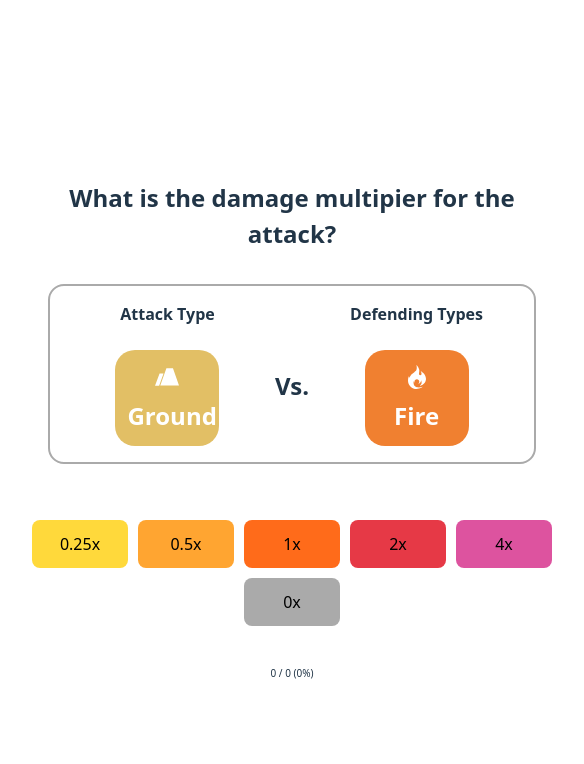
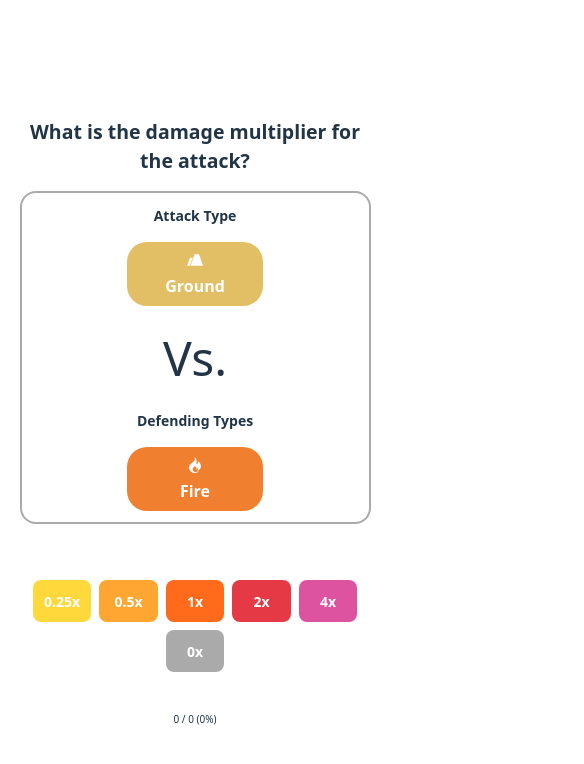
Before and after one commit to kamencoder/pokemon-weakness, a React (Vite) app: page / in a window 390 px wide. Shown: the top 764 px of the page, 584 px wide, since content can reach past the window. Built offline with nearby package versions, Linux system fonts and the light colour scheme.

Commit message:
Mobile friendly + class styling

```diff
--- a/src/App.css
+++ b/src/App.css
@@ -1,42 +1,107 @@
 #root {
   max-width: 1280px;
   margin: 0 auto;
-  padding: 2rem;
+  padding: clamp(0.5rem, 5vw, 2rem);
   text-align: center;
-}
-
-.logo {
-  height: 6em;
-  padding: 1.5em;
-  will-change: filter;
-  transition: filter 300ms;
-}
-.logo:hover {
-  filter: drop-shadow(0 0 2em #646cffaa);
-}
-.logo.react:hover {
-  filter: drop-shadow(0 0 2em #61dafbaa);
-}
-
-@keyframes logo-spin {
-  from {
-    transform: rotate(0deg);
-  }
-  to {
-    transform: rotate(360deg);
-  }
-}
-
-@media (prefers-reduced-motion: no-preference) {
-  a:nth-of-type(2) .logo {
-    animation: logo-spin infinite 20s linear;
-  }
+  display: flex;
+  flex-direction: column;
+  align-items: center;
 }
 
 .card {
-  padding: 1em;
+  width: 100%;
+  box-sizing: border-box;
 }
 
-.read-the-docs {
-  color: #888;
+.matchup-container {
+  gap: clamp(0.25rem, 2vw, 0.5rem);
+  max-width: min(480px, 90vw);
+  border: 2px solid #AAA;
+  border-radius: 16px;
+  padding: clamp(0.5em, 3vw, 1em);
+  /* margin: auto; */
+  display: flex;
+  gap: clamp(0.25rem, 2vw, 0.5rem);
+  /* width: 100%; */
+  justify-content: center;
+  flex-wrap: wrap;
+  align-items: center;
 }
+
+.matchup-section {
+  flex: 1;
+  min-width: 120px;
+  display: flex;
+  gap: 1rem;
+  flex-direction: column;
+  align-items: center;
+}
+
+.matchup-type-container {
+  width: clamp(120px, 15vw, 80px);
+  font-size: clamp(16px, 4vw, 24px);
+  font-weight: bolder;
+  color: white;
+  padding: 0.5em;
+  border-radius: 20px;
+}
+
+.matchup-section-text {
+  font-size: clamp(14px, 3.5vw, 16px);
+  font-weight: bold;
+}
+
+.question-text {
+  font-size: clamp(18px, 5vw, 24px);
+  margin-bottom: clamp(16px, 4vw, 32px);
+  font-weight: bolder;
+}
+
+.answer-buttons {
+  display: flex;
+  gap: 0.5rem;
+  flex-wrap: wrap;
+  justify-content: center;
+  margin-top: 1rem;
+}
+
+.answer-button {
+  width: clamp(3.5em, 15vw, 5em);
+  height: 3em;
+  font-size: clamp(14px, 3.5vw, 16px);
+  border-radius: 8px;
+  cursor: pointer;
+  border: none;
+  color: white;
+  font-weight: bold;
+  padding: 0.5em;
+}
+
+.result-icon {
+  font-size: clamp(24px, 8vw, 36px);
+  border-radius: 1em;
+  width: 1.5em;
+  height: 1.5em;
+  display: flex;
+  align-items: center;
+  justify-content: center;
+  margin: auto;
+  color: white;
+}
+
+.result-text {
+  font-size: clamp(18px, 5vw, 24px);
+  font-weight: bolder;
+  margin: 20px;
+}
+
+@media (max-width: 480px) {
+  .matchup-container {
+    flex-direction: column;
+    gap: 1rem;
+  }
+
+  .matchup-section {
+    width: 100%;
+  }
+}
--- a/src/App.tsx
+++ b/src/App.tsx
@@ -43,11 +43,12 @@ function App() {
     setShowResults(true);
   }
 
-  const AnswerButton = ({ effectivenessDetail}: { effectivenessDetail: EffectivenessDetail }) => {
+  const AnswerButton = ({ effectivenessDetail }: { effectivenessDetail: EffectivenessDetail }) => {
     const onClick = () => checkAnswer(effectivenessDetail.value);
     return (
       <button
-        style={{ width: "6em", height: "3em", backgroundColor: getEffectivenessColor(effectivenessDetail.value) }}
+        className="answer-button"
+        style={{ backgroundColor: getEffectivenessColor(effectivenessDetail.value) }}
         onClick={onClick}>
         {effectivenessDetail.value}x
       </button>
@@ -60,44 +61,39 @@ function App() {
       <div className="card">
         {currentMatchup && (
           <>
-            <div style={{ fontSize: "24px", marginBottom: '32px', fontWeight: 'bolder' }}>
-              <span>What is the damage multipier for the attack?</span>
+            <div className="question-text">
+              <span>What is the damage multiplier for the attack?</span>
             </div>
-            <div style={{ display: 'flex', gap: '6px', maxWidth: '480px', border: '2px solid #AAA', borderRadius: '16px', padding: '1em', margin: 'auto', alignItems: 'center' }}>
-              <div style={{ flex: 1, display: 'flex', gap: '1.5em', flexDirection: 'column', alignItems: 'center' }}>
-                <div style={{ fontSize: '16px', fontWeight: 'bold' }}>Attack Type</div>
-                <div>
-                  <div style={{ width: '80px', fontSize: '24px', fontWeight: 'bolder', color: 'white', backgroundColor: `${currentMatchup.attackingType.color}`, padding: '0.5em', borderRadius: '20px' }}>
+            <div className="matchup-container">
+              <div className="matchup-section">
+                <div className="matchup-section-text">Attack Type</div>
+                <div className="matchup-type-container" style={{ backgroundColor: currentMatchup.attackingType.color }}>
                   <div><TypeIcon type={currentMatchup.attackingType.name} style={{ width: '1em', height: '1em' }} /></div>
                   <div>{currentMatchup.attackingType.name}</div>
                 </div>
               </div>
+              <div>
+                <div style={{fontSize: '3em'}}>Vs.</div>
               </div>
-              <div>
-                <div style={{ fontSize: '16px', fontWeight: 'bold' }}>&nbsp;</div>
-                <div style={{ fontSize: '24px', fontWeight: 'bold', flex: 'fit' }}>Vs.</div>
-              </div>
-              <div style={{ flex: 1, display: 'flex', gap: '1.5em', flexDirection: 'column', alignItems: 'center' }}>
-                <div style={{ fontSize: '16px', fontWeight: 'bold' }}>Defending Types</div>
-                <div >
+              <div className="matchup-section">
+                <div className="matchup-section-text">Defending Types</div>
                 {currentMatchup.defendingTypes.map(d => (
-                    <div style={{ width: '80px', display:'inline-block', fontSize: '24px', fontWeight: 'bolder', color: 'white', backgroundColor: `${d.color}`, padding: '0.5em', borderRadius: '20px' }}>
+                  <div key={d.name} className="matchup-type-container" style={{ backgroundColor: d.color }}>
                     <div><TypeIcon type={d.name} style={{ width: '1em', height: '1em' }} /></div>
                     <div>{d.name}</div>
                   </div>
                 ))}
               </div>
             </div>
-            </div>
             <div style={{ marginTop: '40px' }}>
               {showResults && (
                 <>
-                  <div
-                    style={{fontSize: '36px', backgroundColor: lastAnswerCorrect ? 'green' : 'red', color: 'white', borderRadius: '1em', width: '1.5em', height: '1.5em', display: 'flex', alignItems: 'center', justifyContent: 'center', margin: 'auto' }}
-                  >
+                  <div className="result-icon" style={{ backgroundColor: lastAnswerCorrect ? 'green' : 'red' }}>
                     {lastAnswerCorrect ? '✔' : '✘'}
                   </div>
-                  <div style={{ color: `${currentMatchupResults?.totalEffectivenessColor}`, fontSize: '24px', fontWeight: 'bolder', margin: '20px' }}>{currentMatchupResults?.totalEffectivenessDescription}</div>
+                  <div className="result-text" style={{ color: currentMatchupResults?.totalEffectivenessColor }}>
+                    {currentMatchupResults?.totalEffectivenessDescription}
+                  </div>
                   {/* <p>Attack Multiplier: {currentMatchupResults?.totalEffectiveness}</p> */}
                   <div style={{ margin: 'auto', fontSize: '12px', color: '#222' }}>
                     <ul>
@@ -120,7 +116,7 @@ function App() {
 
       <div>
         {(!currentMatchup || showResults) ? (
-          <button onClick={onNewMatchupClick}>
+          <button style={{ padding: '1em', width: '180px', color: 'white', backgroundColor: '#1E90FF' }} onClick={onNewMatchupClick}>
             New Matchup
           </button>
         ) : (
@@ -128,15 +124,11 @@ function App() {
           //   Show Results
           // </button>
           <>
-            <div style={{ display: 'flex', flexDirection: 'column', gap: '10px', justifyContent: 'center' }}>
-              <div style={{ display: 'flex', flexDirection: 'row', gap: '10px', justifyContent: 'center' }}>
+            <div className="answer-buttons">
               {[0.25, 0.5, 1, 2, 4].map(value => (
                 <AnswerButton effectivenessDetail={effectivenessDetails[value as Effectiveness]} key={value} />
               ))}
-              </div>
-              <div style={{ display: 'flex', flexDirection: 'row', gap: '10px', justifyContent: 'center' }}>
-                <AnswerButton effectivenessDetail={effectivenessDetails[0]}/>
-              </div>
+              <AnswerButton effectivenessDetail={effectivenessDetails[0]} />
             </div>
           </>
         )}
```
Lines whose indentation alone changed are shown as unchanged.
